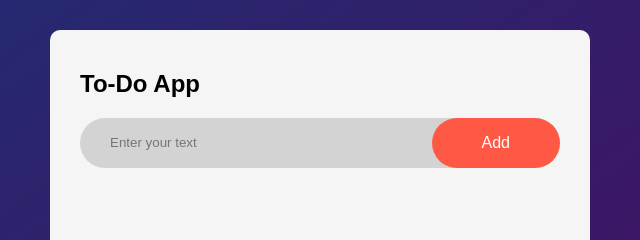
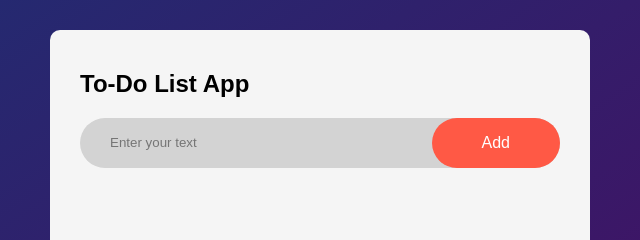
Before and after one commit to ajju03/My-Portfolio, a plain HTML site: page Todo-list.html in a window 1280 px wide. Shown: the part 254-494 px from the top of the page, 320-960 px from the left. Drawn offline with Linux system fonts and the light colour scheme.

Commit message:
H2 modified

```diff
--- a/Todo-list.html
+++ b/Todo-list.html
@@ -11,7 +11,7 @@
   <div class="main">
     <div class="main-container">
       <div class="container">
-        <h2>To-Do App</h2>
+        <h2>To-Do List App</h2>
         <div class="content">
          <input type="text" id="input" placeholder="Enter your text">
          <button onclick="addTask()">Add</button>
```
